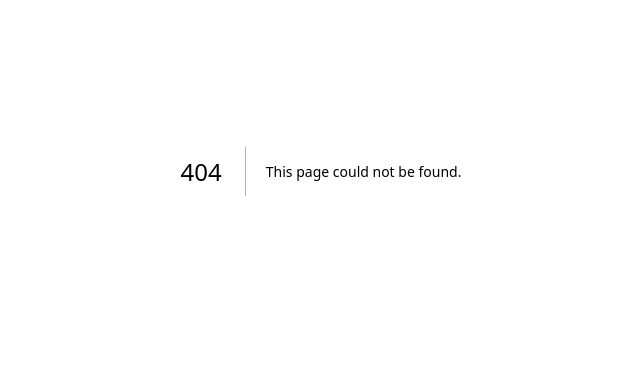
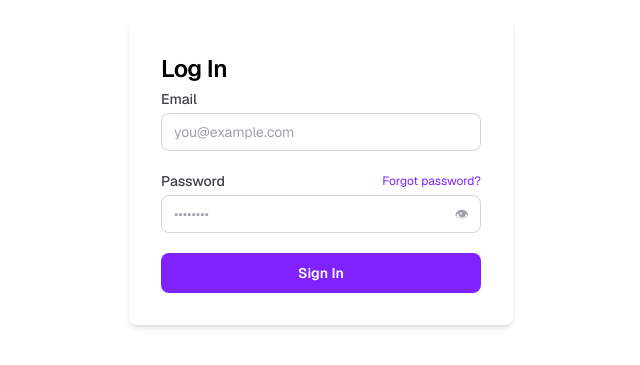
Before and after one commit to A-TAMILSELVAM08/bot, a Next.js app: page /login in a window 1280 px wide. Before the commit this address had no page. Shown: the part 229-594 px from the top of the page, without its empty margins (319-959 px from the left). Built offline with nearby package versions, Linux system fonts and the light colour scheme.

Commit message:
Add files via upload

```diff
--- /dev/null
+++ b/app/login/page.tsx
@@ -0,0 +1,165 @@
+"use client";
+
+import { useState, FormEvent } from "react";
+import { useRouter } from "next/navigation";
+
+interface LoginForm {
+  email: string;
+  password: string;
+}
+
+interface FormErrors {
+  email?: string;
+  password?: string;
+}
+
+export default function Login() {
+  const [form, setForm] = useState<LoginForm>({ email: "", password: "" });
+  const [errors, setErrors] = useState<FormErrors>({});
+  const [loading, setLoading] = useState(false);
+  const [showPassword, setShowPassword] = useState(false);
+    const router = useRouter()
+
+
+  const handleSubmit = async (e: FormEvent<HTMLFormElement>) => {
+    e.preventDefault();
+    setLoading(true);
+    try {
+      // Replace with your actual login API call
+      await new Promise((res) => setTimeout(res, 1500));
+      console.log("Login with:", form);
+      router.push("/home");
+    } catch (err) {
+      console.error(err);
+    } finally {
+      setLoading(false);
+    }
+  };
+
+  return (
+    <div className="flex min-h-screen items-center justify-center bg-zinc-50 font-sans dark:bg-black">
+      <main className="flex min-h-screen w-full max-w-5xl flex-col items-center justify-around py-32 px-16 bg-white dark:bg-black sm:items-start">
+
+        {/* Card */}
+        <div className="w-full max-w-sm bg-white dark:bg-zinc-900 rounded-lg shadow-md p-8 m-auto items-center">
+          <h1 className="text-2xl font-semibold leading-10 tracking-tight text-black dark:text-zinc-50">
+            Log In
+          </h1>
+
+          <form onSubmit={handleSubmit} noValidate className="flex flex-col gap-5">
+
+            {/* Email */}
+            <div className="flex flex-col gap-1">
+              <label
+                htmlFor="email"
+                className="text-sm font-medium text-zinc-700 dark:text-zinc-300"
+              >
+                Email
+              </label>
+              <input
+                id="email"
+                type="email"
+                placeholder="you@example.com"
+                value={form.email}
+                autoComplete="email"
+                onChange={(e) => {
+                  setForm({ ...form, email: e.target.value });
+                  if (errors.email) setErrors({ ...errors, email: undefined });
+                }}
+                className={`w-full rounded-lg border px-3 py-2 text-sm bg-white dark:bg-zinc-900 text-black dark:text-zinc-50 placeholder-zinc-400 outline-none transition focus:ring-2 focus:ring-violet-500 focus:border-transparent ${
+                  errors.email
+                    ? "border-red-500"
+                    : "border-zinc-300 dark:border-zinc-700"
+                }`}
+              />
+              {errors.email && (
+                <span className="text-xs text-red-500">{errors.email}</span>
+              )}
+            </div>
+
+            {/* Password */}
+            <div className="flex flex-col gap-1">
+              <div className="flex items-center justify-between">
+                <label
+                  htmlFor="password"
+                  className="text-sm font-medium text-zinc-700 dark:text-zinc-300"
+                >
+                  Password
+                </label>
+                <a
+                  href="/forgot-password"
+                  className="text-xs text-violet-600 hover:text-violet-500 transition"
+                >
+                  Forgot password?
+                </a>
+              </div>
+              <div className="relative">
+                <input
+                  id="password"
+                  type={showPassword ? "text" : "password"}
+                  placeholder="••••••••"
+                  value={form.password}
+                  autoComplete="current-password"
+                  onChange={(e) => {
+                    setForm({ ...form, password: e.target.value });
+                    if (errors.password)
+                      setErrors({ ...errors, password: undefined });
+                  }}
+                  className={`w-full rounded-lg border px-3 py-2 pr-10 text-sm bg-white dark:bg-zinc-900 text-black dark:text-zinc-50 placeholder-zinc-400 outline-none transition focus:ring-2 focus:ring-violet-500 focus:border-transparent ${
+                    errors.password
+                      ? "border-red-500"
+                      : "border-zinc-300 dark:border-zinc-700"
+                  }`}
+                />
+                <button
+                  type="button"
+                  onClick={() => setShowPassword(!showPassword)}
+                  className="absolute right-3 top-1/2 -translate-y-1/2 text-zinc-400 hover:text-zinc-600 dark:hover:text-zinc-200 transition text-sm"
+                  aria-label="Toggle password visibility"
+                >
+                  {showPassword ? "🙈" : "👁"}
+                </button>
+              </div>
+              {errors.password && (
+                <span className="text-xs text-red-500">{errors.password}</span>
+              )}
+            </div>
+
+            {/* Submit */}
+            <button
+              type="submit"
+              disabled={loading}
+              className="w-full rounded-lg bg-violet-600 py-2.5 text-sm font-semibold text-white transition hover:bg-violet-700 active:scale-[0.99] disabled:opacity-60 disabled:cursor-not-allowed flex items-center justify-center gap-2"
+            >
+              {loading ? (
+                <svg
+                  className="animate-spin h-4 w-4 text-white"
+                  xmlns="http://www.w3.org/2000/svg"
+                  fill="none"
+                  viewBox="0 0 24 24"
+                >
+                  <circle
+                    className="opacity-25"
+                    cx="12"
+                    cy="12"
+                    r="10"
+                    stroke="currentColor"
+                    strokeWidth="4"
+                  />
+                  <path
+                    className="opacity-75"
+                    fill="currentColor"
+                    d="M4 12a8 8 0 018-8v8H4z"
+                  />
+                </svg>
+              ) : (
+                "Sign In"
+              )}
+            </button>
+
+          </form>
+        </div>
+      </main>
+    </div>
+  );
+}
```
